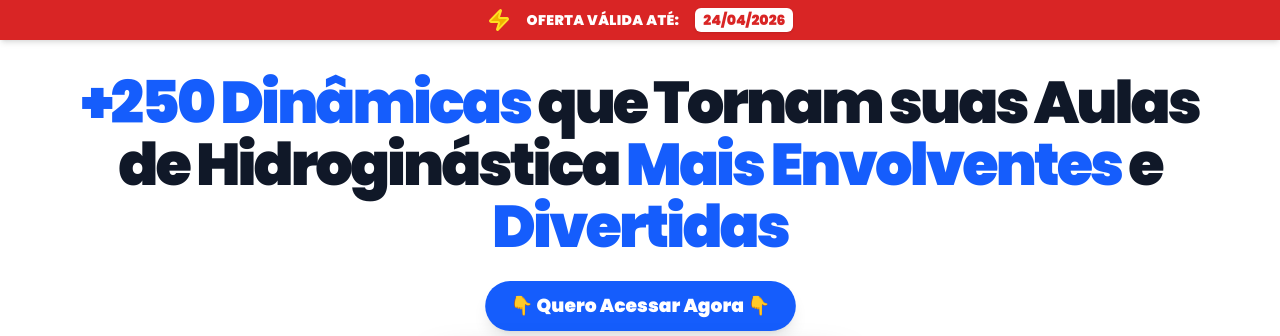
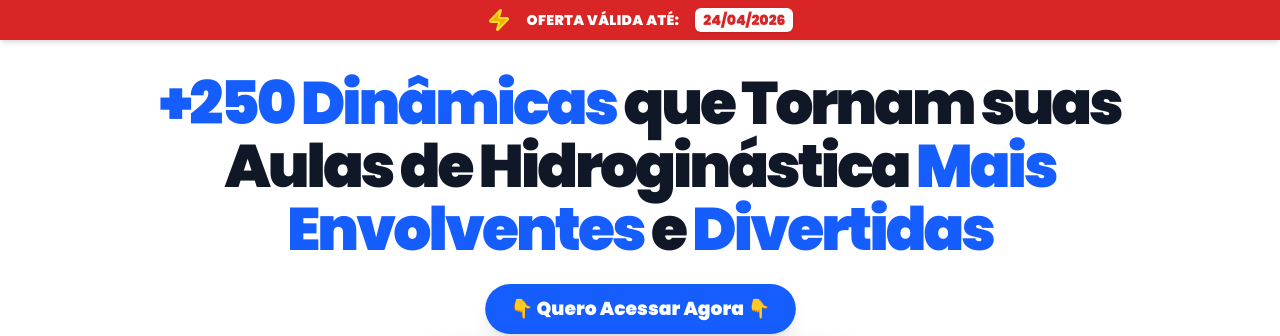
Before and after one commit to yanbastos2010-oss/hIdro, a React (Vite) app: page / in a window 1280 px wide. Shown: the top 336 px of the page. Built offline with nearby package versions, Linux system fonts and the light colour scheme.

Commit message:
feat: Adjust responsive typography for hero title
Updates the class names for responsive text sizes and breakpoints on the main hero title to improve visual hierarchy and consistency across different device widths.

```diff
--- a/src/App.tsx
+++ b/src/App.tsx
@@ -250,7 +250,7 @@ export default function App() {
           <motion.h1
             initial={{ opacity: 0, y: 20 }}
             animate={{ opacity: 1, y: 0 }}
-            className="text-[26px] min-[390px]:text-[30px] min-[430px]:text-[34px] sm:text-[35px] md:text-[47px] lg:text-[59px] font-black text-gray-900 leading-[0.95] sm:leading-[1] md:leading-[1.05] mb-6 tracking-[-0.05em] sm:tracking-tighter max-w-6xl mx-auto px-0 sm:px-2"
+            className="text-[26px] min-[375px]:text-[30px] min-[414px]:text-[34px] sm:text-4xl md:text-5xl lg:text-6xl font-black text-gray-900 leading-[0.95] sm:leading-[1] md:leading-[1.05] mb-6 tracking-[-0.05em] sm:tracking-tighter max-w-6xl mx-auto px-0 sm:px-2"
           >
             <span className="block sm:hidden leading-[0.95] tracking-[-0.08em] px-0">
               <span className="block whitespace-nowrap"><span className="text-[#155DFC]">+250 Dinâmicas</span> que</span>
```
